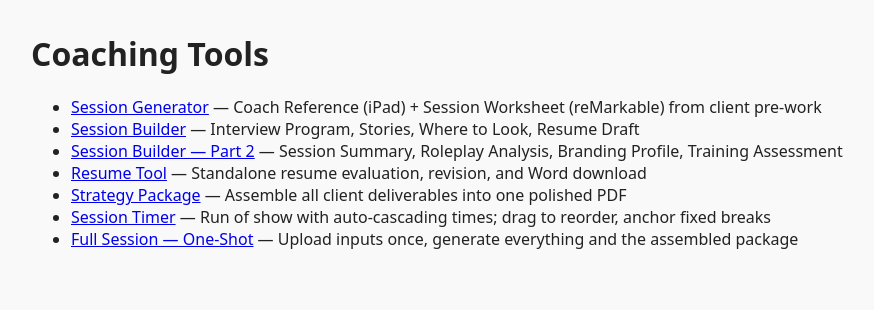
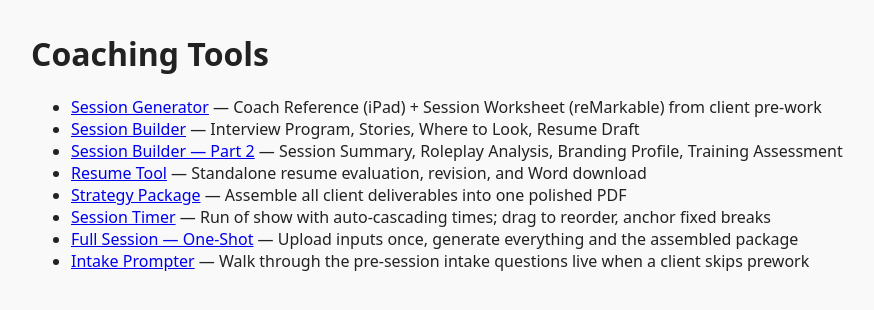
Before and after one commit to portageworks/coaching-tools, a Flask app: page / in a window 1280 px wide. Shown: the part 46-356 px from the top of the page, without its empty margins (175-1049 px from the left). Run offline with Flask 3, Linux system fonts and the light colour scheme; some libraries are stand-ins or nearby versions.

Commit message:
Add Intake Prompter to nav

```diff
--- a/templates/index.html
+++ b/templates/index.html
@@ -10,5 +10,6 @@
   <li><a href="/strategy-package">Strategy Package</a> — Assemble all client deliverables into one polished PDF</li>
   <li><a href="/session-timer">Session Timer</a> — Run of show with auto-cascading times; drag to reorder, anchor fixed breaks</li>
   <li><a href="/full-session">Full Session — One-Shot</a> — Upload inputs once, generate everything and the assembled package</li>
+  <li><a href="/intake-prompter">Intake Prompter</a> — Walk through the pre-session intake questions live when a client skips prework</li>
 </ul>
 {% endblock %}
```
